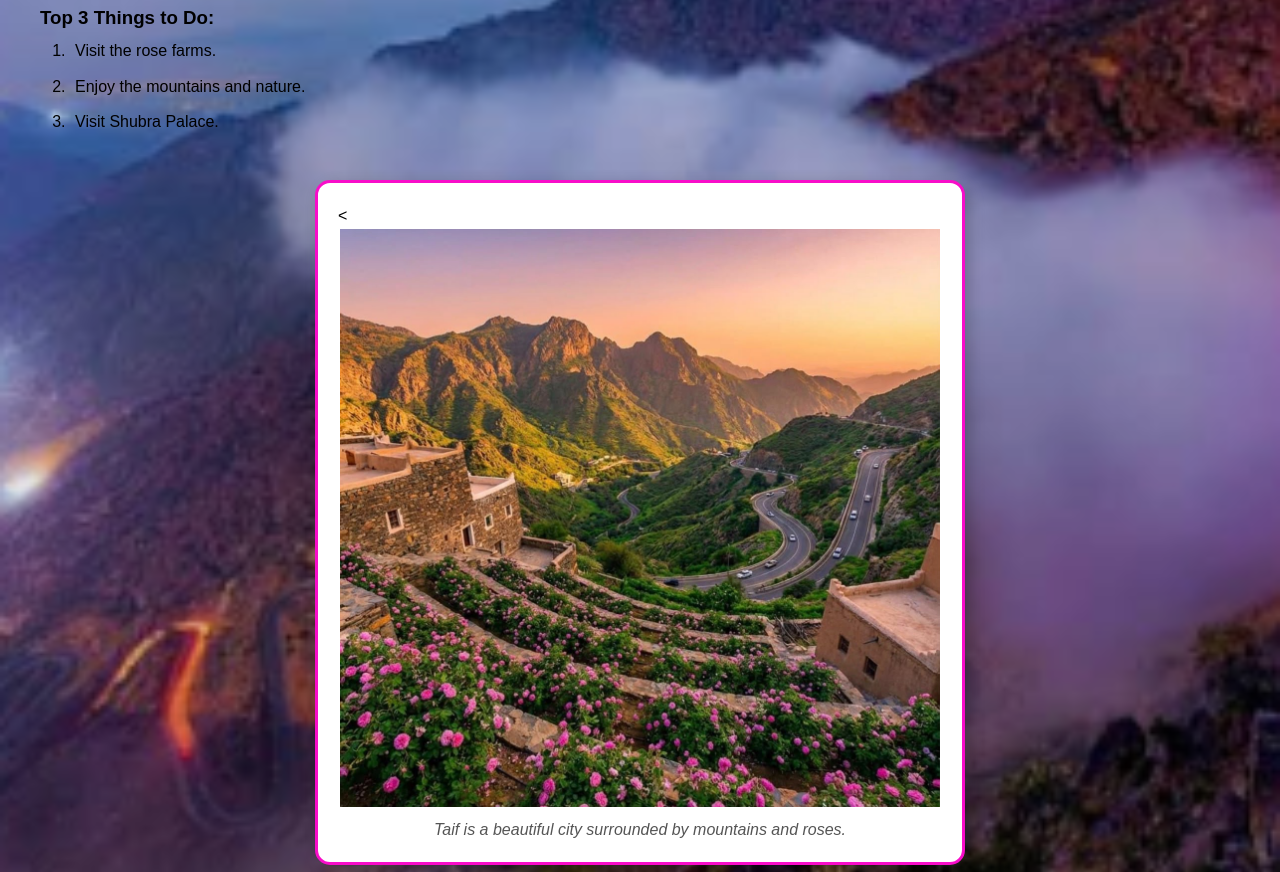
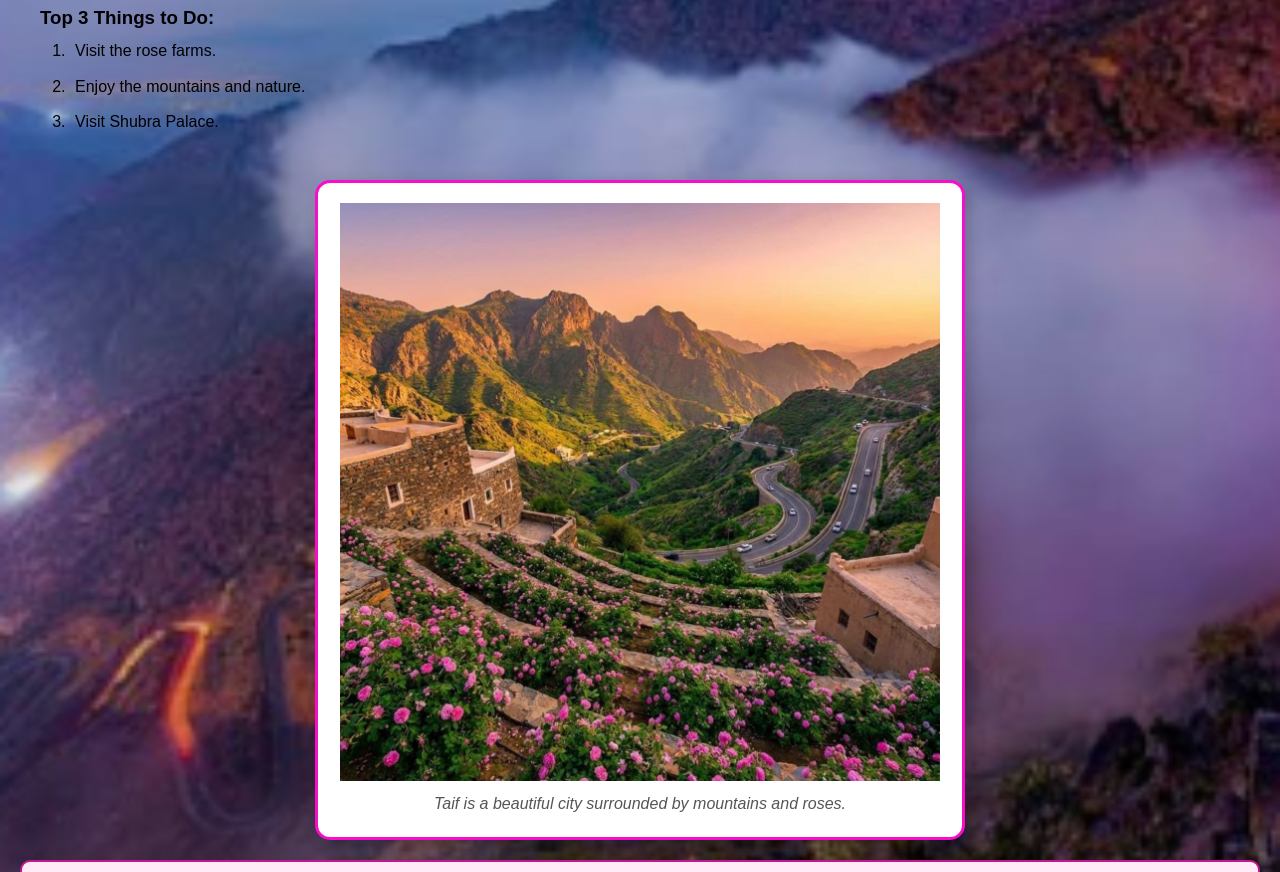
Before and after one commit to la14ma26-cpu/taif-city, a plain HTML site: page index.html in a window 1280 px wide. Shown: the part 632-1504 px from the top of the page. Drawn offline with Linux system fonts and the light colour scheme.

Commit message:
Add files via upload

```diff
--- a/index.html
+++ b/index.html
@@ -61,7 +61,8 @@
 
         </section>
 <div class="box1">
-    <figure> <<img src="taif.jpeg" alt="Taif"
+    <figure>
+        <img src="taif.jpeg" alt="Taif"
              width="600">
              <figcaption> Taif is a beautiful city surrounded by mountains and roses. </figcaption>
             </figure>
```
